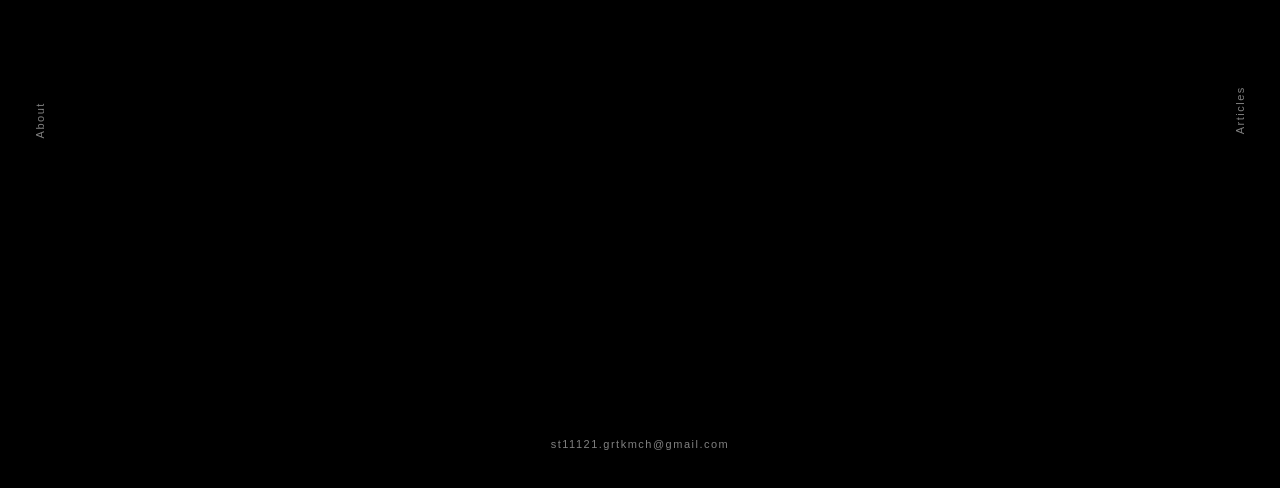
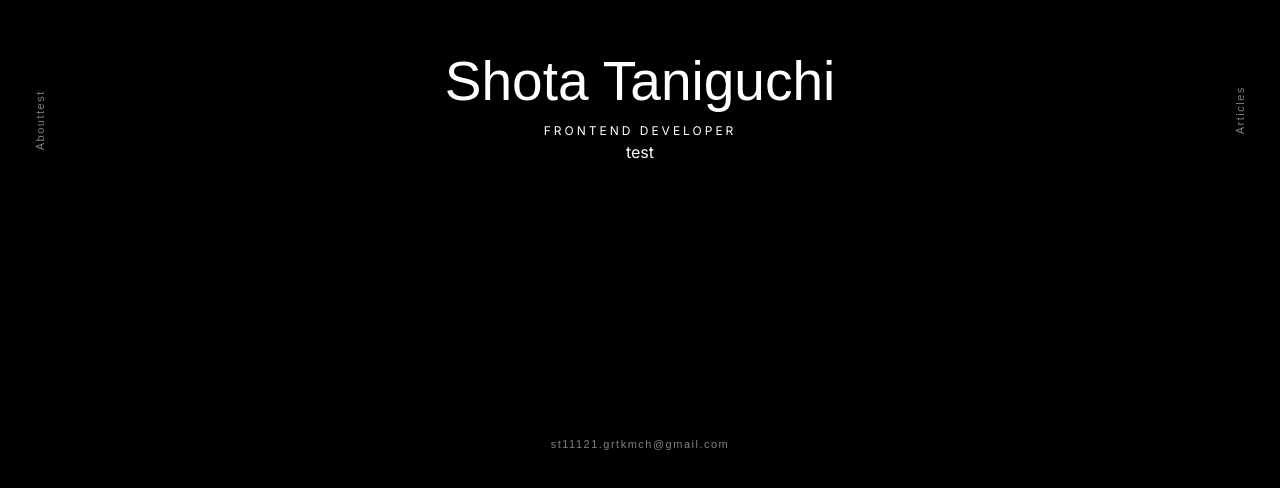
Before and after one commit to Gukou4869/gukou-home, a Next.js app: page / in a window 1280 px wide. Shown: the part 298-786 px from the top of the page. Built offline with nearby package versions, Linux system fonts and the light colour scheme.

Commit message:
added animation in navBackground

```diff
--- /dev/null
+++ b/app/(routes)/about/about.module.scss
@@ -0,0 +1,7 @@
+.about {
+  width: 100%;
+  justify-content: center;
+  display: flex;
+  align-items: center;
+  height: 100%;
+}
--- a/app/(routes)/about/page.tsx
+++ b/app/(routes)/about/page.tsx
@@ -1,9 +1,16 @@
 'use client';
 
+import { motion } from 'framer-motion';
 import { FC } from 'react';
 
+import styles from './about.module.scss';
+
 const AboutPage: FC = () => {
-  return <div>this is about page</div>;
+  return (
+    <motion.div animate={{ opacity: 1, background: 'red' }} className={styles.about} initial={{ opacity: 0 }}>
+      this is about page
+    </motion.div>
+  );
 };
 
 export default AboutPage;
--- a/app/AnimateTransition.tsx
+++ b/app/AnimateTransition.tsx
@@ -1,7 +1,6 @@
 'use client';
 
-import { AnimatePresence, motion } from 'framer-motion';
-import { usePathname } from 'next/navigation';
+import { AnimatePresence } from 'framer-motion';
 
 interface AnimationWrapperProps {
   children: React.ReactNode;
@@ -9,15 +8,8 @@ interface AnimationWrapperProps {
 
 const AnimateTransition = (props: AnimationWrapperProps) => {
   const { children } = props;
-  const key = usePathname();
 
-  return (
-    <AnimatePresence mode="wait">
-      <motion.div animate={{ opacity: 1 }} id={key} initial={{ opacity: 0 }} key={key} transition={{ duration: 0.5 }}>
-        {children}
-      </motion.div>
-    </AnimatePresence>
-  );
+  return <AnimatePresence mode="wait">{children}</AnimatePresence>;
 };
 
 export default AnimateTransition;
--- a/app/components/navBackground/index.tsx
+++ b/app/components/navBackground/index.tsx
@@ -1,4 +1,7 @@
+'use client';
+
 import { motion } from 'framer-motion';
+import Link from 'next/link';
 import React from 'react';
 
 import { EMAIL_ADDRESS } from '@/app/utils/constants';
@@ -7,12 +10,12 @@ import { PageType } from '@/app/utils/type';
 import styles from './nav.module.scss';
 
 interface NavBackgroundProps {
+  children: React.ReactNode;
   currentPage: PageType;
-  slideLeft: () => void;
-  slideRight: () => void;
+  // setCurrentContent: Dispatch<SetStateAction<PageType>>;
 }
 
-const NavBackground: React.FC<NavBackgroundProps> = ({ currentPage, slideLeft, slideRight }) => {
+const NavBackground: React.FC<NavBackgroundProps> = ({ currentPage, children }) => {
   return (
     <motion.div
       animate={{ opacity: 1, y: 0 }}
@@ -22,13 +25,14 @@ const NavBackground: React.FC<NavBackgroundProps> = ({ currentPage, slideLeft, s
     >
       <div className={styles.navLeft}>
         <div className={styles.navAboutWrapper}>
-          <h3 className={styles.navAbout} onClick={slideLeft}>
+          <h3 className={styles.navAbout} onClick={() => {}}>
             {currentPage === 'about' ? 'Close' : 'About'}
+            <Link href="/about">test</Link>
           </h3>
         </div>
       </div>
       <div className={styles.navRight}>
-        <h3 className={styles.navAbout} onClick={slideRight}>
+        <h3 className={styles.navAbout} onClick={() => {}}>
           {currentPage === 'articles' ? 'Close' : 'Articles'}
         </h3>
       </div>
@@ -39,6 +43,7 @@ const NavBackground: React.FC<NavBackgroundProps> = ({ currentPage, slideLeft, s
           </h3>
         </div>
       </div>
+      {children}
     </motion.div>
   );
 };
--- a/app/home.module.scss
+++ b/app/home.module.scss
@@ -33,29 +33,7 @@
   width: 100%;
   height: 100%;
   display: flex;
+  flex-direction: column;
   align-items: center;
   justify-content: center;
 }
-
-.slider {
-  overflow: hidden;
-  width: 100%;
-  display: flex;
-  justify-content: center;
-  position: relative;
-
-  .slides {
-    display: flex;
-    transition: all 0.5s ease-in-out;
-    width: 300%; // スライドの数に応じて調整
-  }
-
-  .slide {
-    width: 100%;
-    flex: 0 0 33.3333%; // 3つのスライドなので、各スライドはコンテナの1/3の幅
-    display: flex;
-    justify-content: center;
-    align-items: center;
-    height: 300px; // 適宜調整
-  }
-}
--- a/app/layout.tsx
+++ b/app/layout.tsx
@@ -1,5 +1,8 @@
 import { Inter } from 'next/font/google';
 import React from 'react';
+
+import AnimateTransition from './AnimateTransition';
+import NavBackground from './components/navBackground';
 
 import type { Metadata } from 'next';
 
@@ -19,7 +22,11 @@ export default function RootLayout({
 }>) {
   return (
     <html lang="en">
-      <body className={inter.className}>{children}</body>
+      <body className={inter.className}>
+        <NavBackground currentPage="home">
+          <AnimateTransition>{children}</AnimateTransition>
+        </NavBackground>
+      </body>
     </html>
   );
 }
--- a/app/page.tsx
+++ b/app/page.tsx
@@ -1,23 +1,35 @@
 'use client';
 
-import { motion } from 'framer-motion';
-import { FC, useState } from 'react';
+import { AnimatePresence, motion } from 'framer-motion';
+import { useState } from 'react';
 
-import NavBackground from './components/navBackground';
 import styles from './home.module.scss';
 import { FULL_NAME } from './utils/constants';
 import { PageType } from './utils/type';
 
-const HomeSection: FC = () => {
+export default function Home() {
+  const [currentContent, setCurrentContent] = useState<PageType>('home');
   return (
-    <motion.div className={styles.content} exit={{ x: 1000 }}>
+    <motion.main className={styles.mainWrap} exit={{ background: 'red' }} key="home" transition={{ duration: 1 }}>
+      <AnimatePresence mode="wait">
+        {currentContent === 'home' && (
+          <div className={styles.content}>
             <motion.h1
               animate={{ y: 0, opacity: 1 }}
               className={styles.name}
+              exit={{
+                y: -30,
+                opacity: 0,
+                transition: {
+                  duration: 0.5,
+                  delay: 0,
+                },
+              }}
               initial={{
                 y: -15,
                 opacity: 0,
               }}
+              key="name"
               transition={{ duration: 3, delay: 0.5 }}
             >
               {FULL_NAME}
@@ -25,70 +37,33 @@ const HomeSection: FC = () => {
             <motion.span
               animate={{ y: 0, opacity: 1 }}
               className={styles.role}
+              exit={{
+                y: -30,
+                opacity: 0,
+                transition: {
+                  duration: 0.5,
+                  delay: 0,
+                },
+              }}
               initial={{
                 y: -15,
                 opacity: 0,
               }}
+              key="role"
               transition={{ duration: 3, delay: 1 }}
             >
               Frontend Developer
             </motion.span>
-    </motion.div>
-  );
-};
-
-const AboutSection = () => {
-  return (
-    <motion.div className={styles.content} exit={{ x: 1000 }}>
-      <h1>About Section</h1>
-    </motion.div>
-  );
-};
-
-const ArticleSection = () => {
-  return (
-    <motion.div className={styles.content} exit={{ x: 1000 }}>
-      <h1>Article Section</h1>
-    </motion.div>
-  );
-};
-
-const contentObj: Record<PageType, React.ReactNode> = {
-  home: <HomeSection />,
-  about: <AboutSection />,
-  articles: <ArticleSection />,
-};
-
-const pages: PageType[] = ['about', 'home', 'articles'];
-
-export default function Home() {
-  const [currentIndex, setCurrentIndex] = useState(1); // 初期スライドインデックス
-
-  const slideLeft = () => {
-    setCurrentIndex(currentIndex === 0 ? pages.length - 1 : currentIndex - 1);
-  };
-
-  const slideRight = () => {
-    setCurrentIndex(currentIndex === pages.length - 1 ? 0 : currentIndex + 1);
-  };
-
-  return (
-    <main className={styles.mainWrap}>
-      <NavBackground currentPage="home" slideLeft={slideLeft} slideRight={slideRight} />
-      <div className={styles.slider}>
-        <motion.div
-          animate={{ x: `-${currentIndex * 100}%` }}
-          className={styles.slides}
-          initial={{ x: 0 }}
-          transition={{ type: 'spring', stiffness: 300 }}
+          </div>
+        )}
+      </AnimatePresence>
+      <button
+        onClick={() => {
+          setCurrentContent('about');
+        }}
       >
-          {pages.map((page, index) => (
-            <motion.div className={styles.slide} key={index}>
-              {contentObj[page]}
-            </motion.div>
-          ))}
-        </motion.div>
-      </div>
-    </main>
+        test
+      </button>
+    </motion.main>
   );
 }
```
Lines whose indentation alone changed are shown as unchanged.
